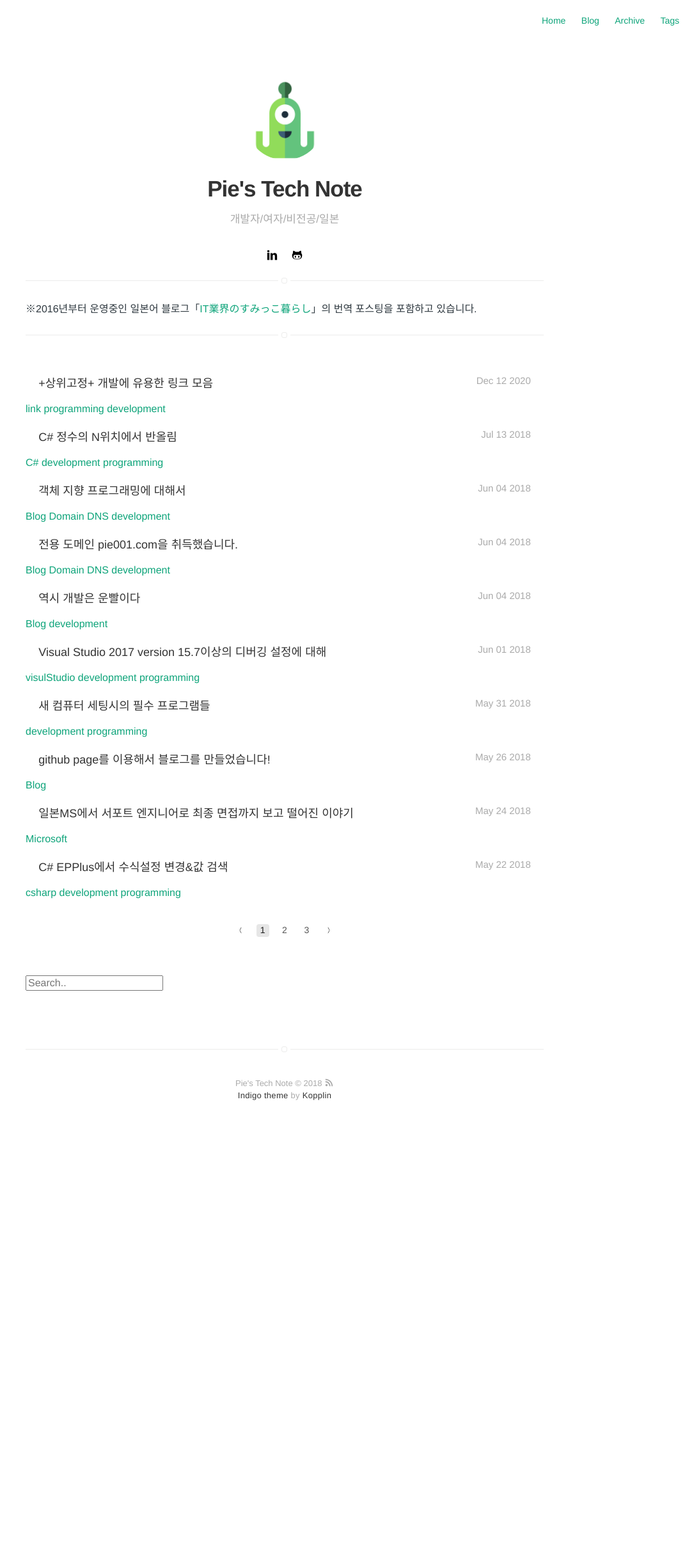
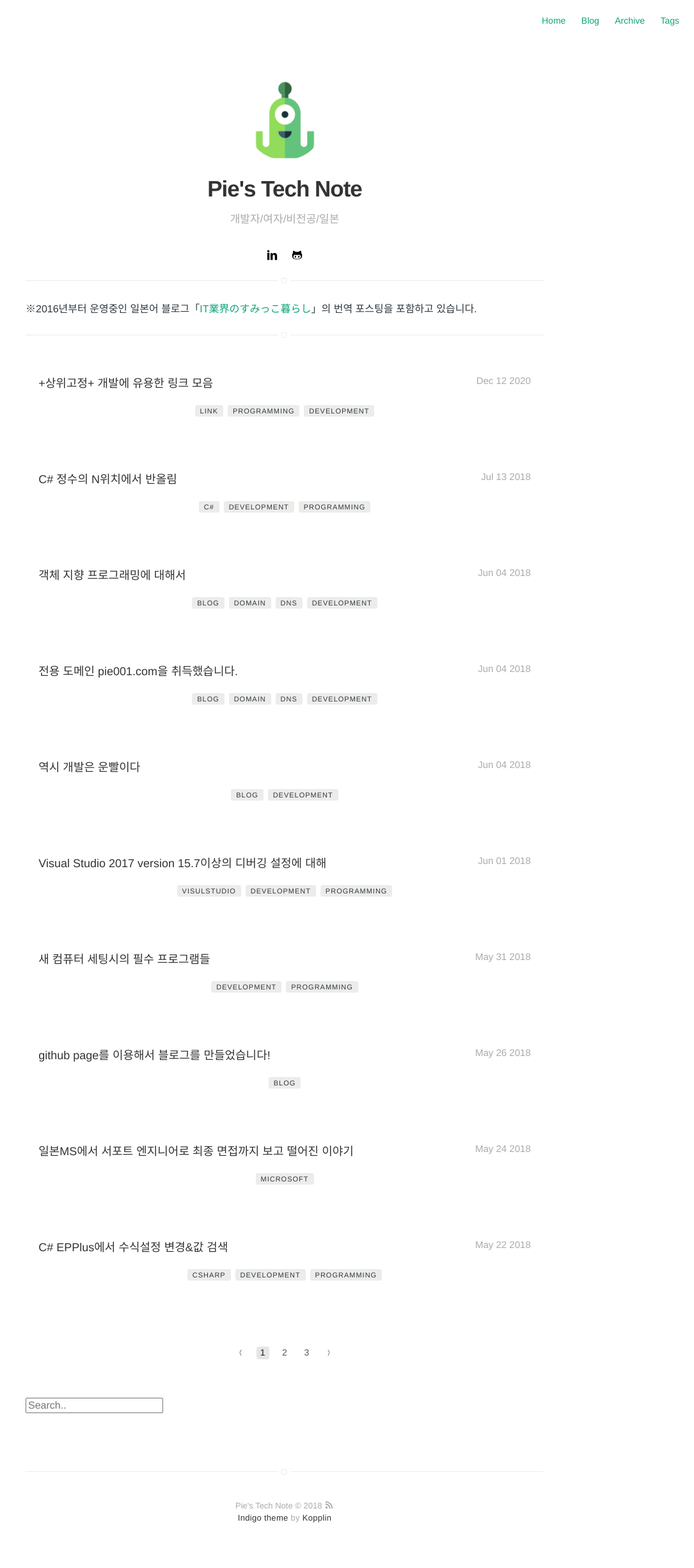
Before and after one commit to Pie001/pie001.github.io, a Jekyll site: the page built from blog/index.html, in a window 1280 px wide. Shown: the whole page at 64% size, without its empty margins (195-1280 px from the left). Built offline with Jekyll 4.4.1, drawn with Linux system fonts in a browser that asks for light colours; the list of posts is cut into pages by our own code; before the commit the page ends 1790 px from its top, so only the background shows below that.

Commit message:
Update home-blog-projects.sass

```diff
--- a/_sass/pages/home-blog-projects.sass
+++ b/_sass/pages/home-blog-projects.sass
@@ -54,6 +54,31 @@
     > .item:hover > .url > .title
         color: $delta
 
+    > .post-tags
+        color: $gama
+        font-weight: 300
+        font-size: 1.4rem
+        text-transform: uppercase
+        text-align: center
+        display: block
+        margin-bottom: 6rem
+        letter-spacing: 1px
+        -webkit-font-smoothing: antialiased
+        text-rendering: optimizeLegibility
+
+    > .post-tags > .item
+        padding: 3px 8px
+        border-radius: 3px
+        font-size: 1.1rem
+        background: $epsilon
+        color: $alpha
+        letter-spacing: 1px
+        margin: 3px 1px
+        text-decoration: none
+        display: inline-block
+
+
+
     // maybe we can't nest html5 elements
     // can you help me?
     aside
```
